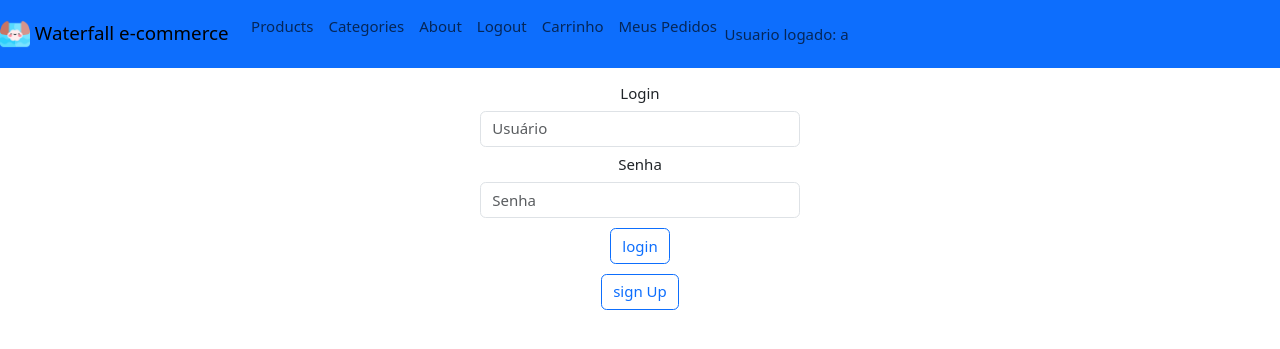
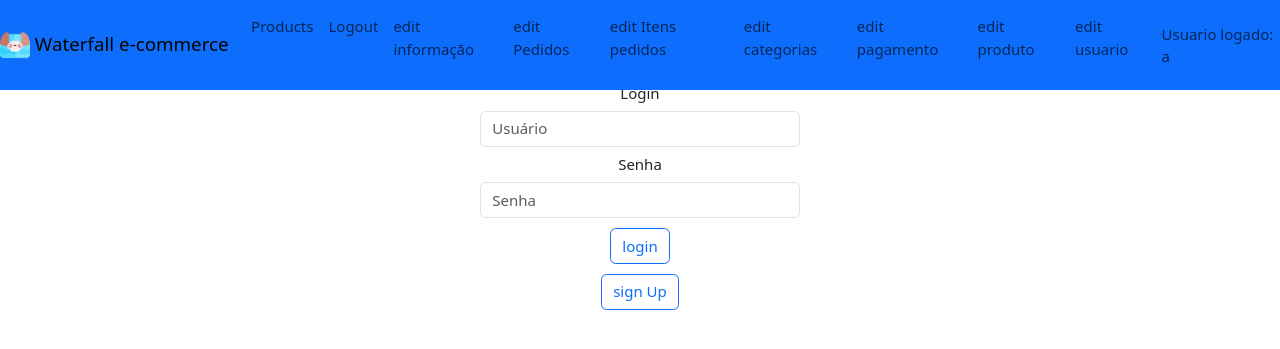
Before and after one commit to erickRochaIP/waterfall-ecommerce, a PHP site: page / in a window 1280 px wide. Shown: the top 349 px of the page. Run offline with PHP 8.4, Linux system fonts and the light colour scheme; the visitor is signed in with stand-in values (Sample User, id 1).

Commit message:
lef join, exclui carrinho, navbar do admin

```diff
--- a/controllers/Controller.php
+++ b/controllers/Controller.php
@@ -12,7 +12,13 @@
     public function load_view($path){
         require __DIR__ .'/../views/templates/links.php';
         require __DIR__ .'/../views/templates/start_body.php';
-        require __DIR__ .'/../views/templates/navbar.php';
+        if($this->get_session_admin()){
+            require __DIR__ .'/../views/templates/navbar_admin.php';
+        }
+        else{
+            require __DIR__ .'/../views/templates/navbar.php';
+        }
+
         require __DIR__ .'/../views/templates/success.php';
         require __DIR__ .'/../views/templates/error.php';
         require __DIR__ .'/../views/'.$path;
@@ -36,5 +42,12 @@
         }
         return $_SESSION['usuario'][1];
     }
+
+    public function get_session_admin(){
+        if (!isset($_SESSION['usuario'])) {
+            return false;
+        }
+        return $_SESSION['usuario'][2];
+    }
 }
 ?>
--- a/controllers/UsuarioController.php
+++ b/controllers/UsuarioController.php
@@ -18,6 +18,7 @@
 			$_SESSION['usuario'] = array();
 			$_SESSION['usuario'][] = $usuario->get_login();
 			$_SESSION['usuario'][] = $usuario->get_nome();
+			$_SESSION['usuario'][] = $usuario->get_admin();
 
 			$this->load_controller('ProdutoController', 'get_all_produtos', $post);
             //$this->load_view('usuario/login.php');
--- a/create_database.sql
+++ b/create_database.sql
@@ -39,7 +39,7 @@
   ID_PRODUTO INT(11) NOT NULL,
   QUANTIDADE INT(11) NOT NULL,
   PRIMARY KEY(ID_PEDIDO, ID_PRODUTO),
-  FOREIGN KEY (ID_PEDIDO) REFERENCES PEDIDO(ID_PEDIDO),
+  FOREIGN KEY (ID_PEDIDO) REFERENCES PEDIDO(ID_PEDIDO) ON DELETE CASCADE,
   FOREIGN KEY (ID_PRODUTO) REFERENCES PRODUTO(ID_PRODUTO)
 );
 
--- a/models/Usuario.php
+++ b/models/Usuario.php
@@ -4,6 +4,7 @@
 class Usuario {
 	private $login;
 	private $nome;
+	private $admin;
 
 	public function get_login(){
 		return $this->login;
@@ -19,6 +20,17 @@
 
 	public function set_nome($nome){
 		$this->nome = $nome;
+	}
+
+	public function set_admin($admin){
+		$this->admin = $admin;
+	}
+
+	public function get_admin(){
+		if($this->admin == 1){
+			return true;
+		}
+		return false;
 	}
 }
 
@@ -43,7 +55,7 @@
 	}
 
 	public function get_usuario($login, $senha){
-		$sql = 'SELECT LOGIN, NOME FROM USUARIO WHERE LOGIN= :login and SENHA= :senha';
+		$sql = 'SELECT LOGIN, NOME, ADMIN FROM USUARIO WHERE LOGIN= :login and SENHA= :senha';
 		$stmt = $this->conec->prepare($sql);
 		$stmt->bindValue(':login', $login);
 		$stmt->bindValue(':senha', $senha);
@@ -59,6 +71,7 @@
 		$usuario = new Usuario();
 		$usuario->set_login($row['LOGIN']);
 		$usuario->set_nome($row['NOME']);
+		$usuario->set_admin($row['ADMIN']);
 
 		return $usuario;
 	}
--- a/seeds.sql
+++ b/seeds.sql
@@ -25,6 +25,11 @@
 VALUES(12011,"CELULARES", "Samsung Galaxy S23 128GB",
 "Smartphone Samsung Galaxy S23 128GB Verde 5G 8GB RAM 6,1 Câm Tripla + Selfie 12MP",
 3869.10);
+
+INSERT INTO PRODUTO(ID_PRODUTO, NOME_CATEGORIA, NOME, DESCRICAO, PRECO)
+VALUES(1200000,"CELULARES", "Motorola Moto E22 128G",
+"Smartphone Motorola Moto E22 4G 128GB 4GB RAM Preto, Tela de 6,5",
+749.00);
 
 INSERT INTO INFORMACAO(ID_PRODUTO,TITULO,CORPO)
 VALUES(12011, "Marca", "Samsung");
--- /dev/null
+++ b/views/templates/navbar_admin.php
@@ -0,0 +1,111 @@
+<nav class="navbar fixed-top navbar-expand-lg navbar-light bg-primary">
+    <a class="navbar-brand" href="">
+        <img src="pictures/waterfall.png" width="30" height="30" class="d-inline-block align-top" alt="Icon waterfall">
+            Waterfall e-commerce
+    </a>
+
+    <div class="collapse navbar-collapse" id="navbarSupportedContent">
+    <ul class="navbar-nav mr-auto">
+
+        <!-- Cada link deve ser colocado dentro de um form -->
+        <li class="nav-item active">
+        <form action="index.php" method="post">
+            <!-- Esse atributo "onclick" faz com que o formulario seja enviado ao clicar -->
+            <a class="nav-link" href="" onclick="this.closest('form').submit();return false;">Products</a>
+
+            <!-- Sempre identificar a controller e a acao -->
+            <input type="hidden" name="class" value="Produto"/>
+            <input type="hidden" name="action" value="get_all_produtos"/>
+        </form>
+        </li>
+
+
+        <?php if (isset($_SESSION['usuario'])): ?>
+
+        <li class="nav-item active">
+        <form action="index.php" method="post">
+            <a class="nav-link" href="" onclick="this.closest('form').submit();return false;">Logout</a>
+
+            <input type="hidden" name="class" value="Usuario"/>
+            <input type="hidden" name="action" value="logout"/>
+        </form>
+        </li>
+
+        <?php endif; ?>
+
+        <li class="nav-item active">
+        <form action="index.php" method="post">
+            <a class="nav-link" href="" onclick="this.closest('form').submit();return false;"> edit informação </a>
+
+            <input type="hidden" name="class" value="Pedido"/>
+            <input type="hidden" name="action" value="open_carrinho"/>
+        </form>
+        </li>
+
+        <li class="nav-item active">
+        <form action="index.php" method="post">
+            <a class="nav-link" href="" onclick="this.closest('form').submit();return false;">edit Pedidos </a>
+
+            <input type="hidden" name="class" value="Pedido"/>
+            <input type="hidden" name="action" value="open_pedidos"/>
+        </form>
+        </li>
+
+        <li class="nav-item active">
+        <form action="index.php" method="post">
+            <a class="nav-link" href="" onclick="this.closest('form').submit();return false;"> edit Itens pedidos </a>
+
+            <input type="hidden" name="class" value="Pedido"/>
+            <input type="hidden" name="action" value="open_pedidos"/>
+        </form>
+        </li>
+
+        <li class="nav-item active">
+        <form action="index.php" method="post">
+            <a class="nav-link" href="" onclick="this.closest('form').submit();return false;"> edit categorias </a>
+
+            <input type="hidden" name="class" value="Pedido"/>
+            <input type="hidden" name="action" value="open_pedidos"/>
+        </form>
+        </li>
+
+        <li class="nav-item active">
+        <form action="index.php" method="post">
+            <a class="nav-link" href="" onclick="this.closest('form').submit();return false;"> edit pagamento </a>
+
+            <input type="hidden" name="class" value="Pedido"/>
+            <input type="hidden" name="action" value="open_pedidos"/>
+        </form>
+        </li>
+
+        <li class="nav-item active">
+        <form action="index.php" method="post">
+            <a class="nav-link" href="" onclick="this.closest('form').submit();return false;"> edit produto </a>
+
+            <input type="hidden" name="class" value="Pedido"/>
+            <input type="hidden" name="action" value="open_pedidos"/>
+        </form>
+        </li>
+
+        <li class="nav-item active">
+        <form action="index.php" method="post">
+            <a class="nav-link" href="" onclick="this.closest('form').submit();return false;"> edit usuario </a>
+
+            <input type="hidden" name="class" value="Pedido"/>
+            <input type="hidden" name="action" value="open_pedidos"/>
+        </form>
+        </li>
+
+    </ul>
+    <?php if (isset($_SESSION['usuario'])): ?>
+
+        <span class="navbar-text">
+            Usuario logado:
+            <?php echo $_SESSION['usuario'][1] ?>
+        </span>
+
+    <?php endif; ?>
+
+
+  </div>
+</nav>
```
Also changed, not shown: controllers/PedidoController.php (+18 -0 lines), models/Pedido.php (+13 -0 lines), models/Produto.php (+8 -5 lines), views/pedido/carrinho.php (+7 -0 lines), views/admin/edit_categorias.php (added), views/admin/edit_informacao.php (added), views/admin/edit_itens_pedido.php (added), views/admin/edit_pagamento.php (added), views/admin/edit_pedido.php (added), views/admin/edit_produtos.php (added), views/admin/edit_usuario.php (added).
